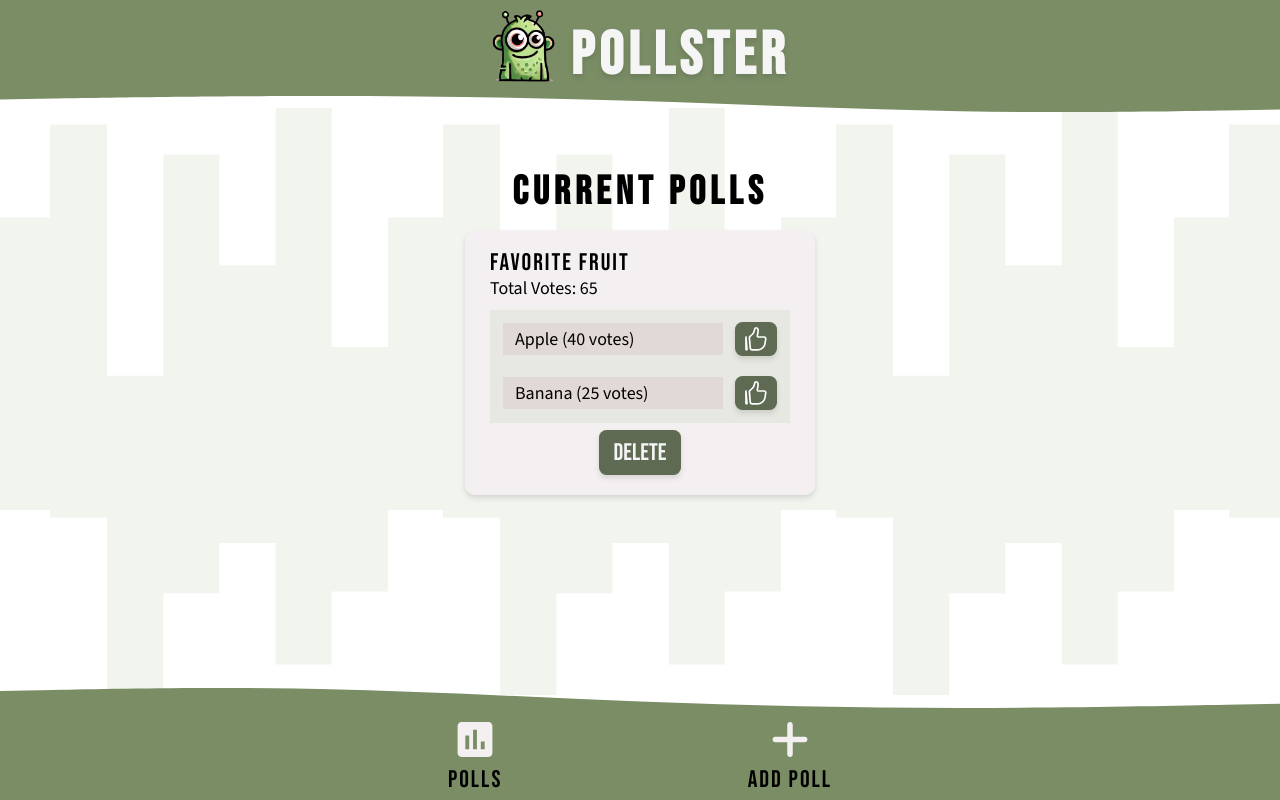
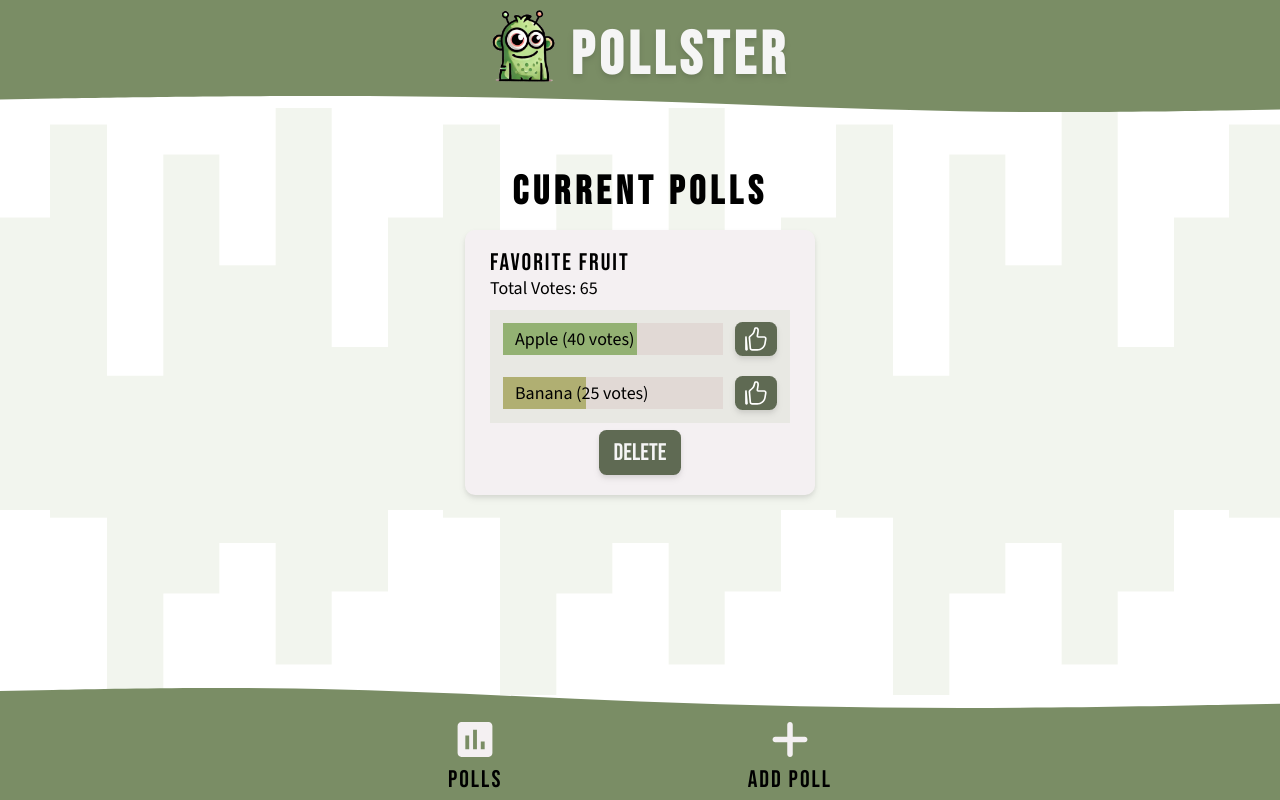
Before and after one commit to DannyClark90/Pollster, a Svelte app: page / in a window 1280 px wide. Built offline with nearby package versions, Linux system fonts and the light colour scheme.

Commit message:
Vote percentage bars fixed.

```diff
--- a/src/components/PollChart.svelte
+++ b/src/components/PollChart.svelte
@@ -1,20 +1,24 @@
 <script>
-  import PollStore from '../stores/PollStore'
-  import VoteButton from './VoteButton.svelte'
-  export let poll
+    import PollStore from '../stores/PollStore';
+    import VoteButton from './VoteButton.svelte';
+    export let poll;
 
-  let {optionA, optionB} = poll
+    let { optionA, optionB } = poll;
 
-  $: optionAVotes = poll.optionA.votes
-  $: optionBVotes = poll.optionB.votes
+    $: optionAVotes = poll.optionA.votes;
+    $: optionBVotes = poll.optionB.votes;
+    $: totalVotes = optionAVotes + optionBVotes;
 
-  let optionAVoted = false
-  let optionBVoted = false
+    // Ensure no division by zero
+    $: percentageA = totalVotes > 0 ? Math.floor((100 / totalVotes) * optionAVotes) : 0;
+    $: percentageB = totalVotes > 0 ? Math.floor((100 / totalVotes) * optionBVotes) : 0;
+
+    let optionAVoted = false;
+    let optionBVoted = false;
 
     const handleVote = (id, option) => {
       if (option === 'a') {
         optionAVoted = !optionAVoted; // Toggle the voted state
-        // Check the previous state to update votes correctly
         if (optionAVoted) {
           $PollStore[id].optionA.votes += 1; // Increment votes if newly voted
           if (optionBVoted) {
@@ -27,7 +31,6 @@
       }
       if (option === 'b') {
         optionBVoted = !optionBVoted; // Toggle the voted state
-        // Check the previous state to update votes correctly
         if (optionBVoted) {
           $PollStore[id].optionB.votes += 1; // Increment votes if newly voted
           if (optionAVoted) {
@@ -39,7 +42,6 @@
         }
       }
     };
-
   </script>
 
   <div class="flex flex-col gap-8 bg-tertiary3 w-[30rem] h-fit p-5">
@@ -48,9 +50,9 @@
         {`${optionA.title} (${optionAVotes} votes)`}
       </p>
       <div class="z-10 flex items-center bg-tertiary2 h-[3.2rem] w-[80%]">
-      <div class="flex bg-tertiary h-10"></div>
+        <div class="flex bg-tertiary h-full" style="width: {percentageA}%"></div>
       </div>
-    <VoteButton voted={optionAVoted} on:click={() => handleVote(poll.id,'a')} />
+      <VoteButton voted={optionAVoted} on:click={() => handleVote(poll.id, 'a')} />
     </div>
 
     <div class="flex gap-5 items-center h-fit w-full">
@@ -58,8 +60,8 @@
         {`${optionB.title} (${optionBVotes} votes)`}
       </p>
       <div class="z-10 flex items-center bg-tertiary2 h-[3.2rem] w-[80%]">
-      <div class="flex bg-tertiary h-10"></div>
+        <div class="flex bg-tertiary1 h-full" style="width: {percentageB}%"></div>
       </div>
-    <VoteButton voted={optionBVoted} on:click={() => handleVote(poll.id,'b')} />
+      <VoteButton voted={optionBVoted} on:click={() => handleVote(poll.id, 'b')} />
     </div>
   </div>
```
Lines whose indentation alone changed are shown as unchanged.
